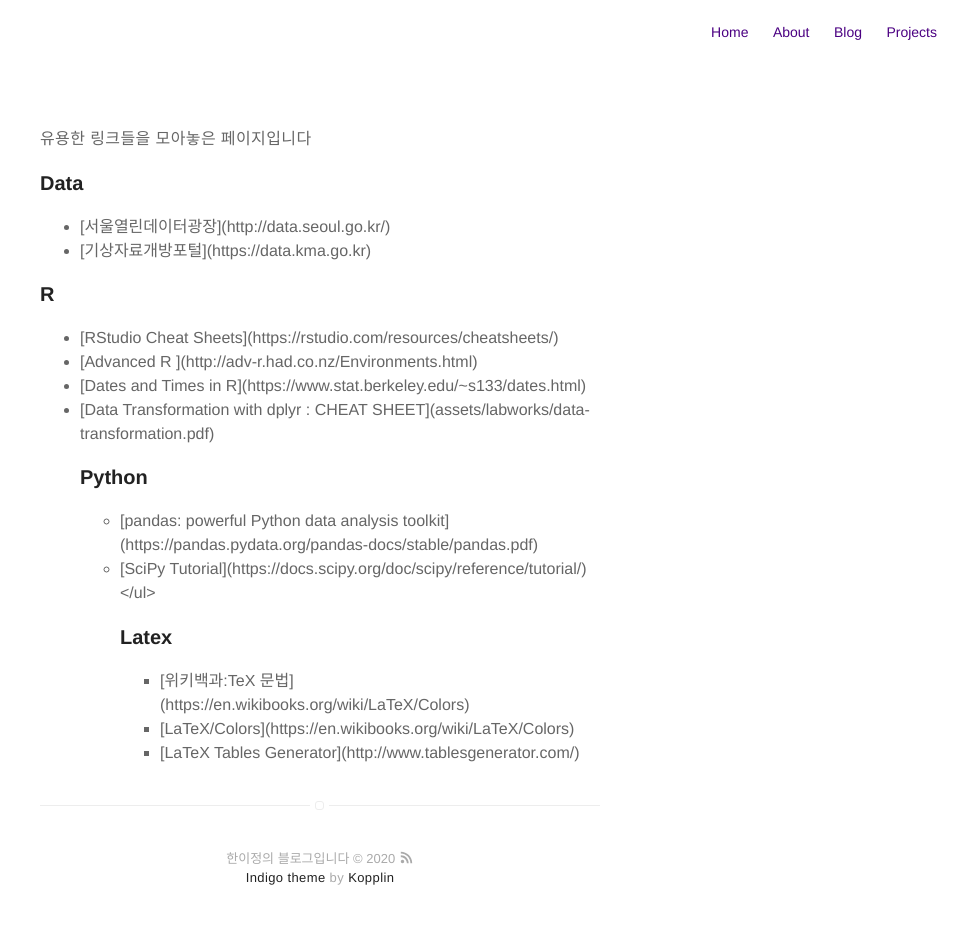
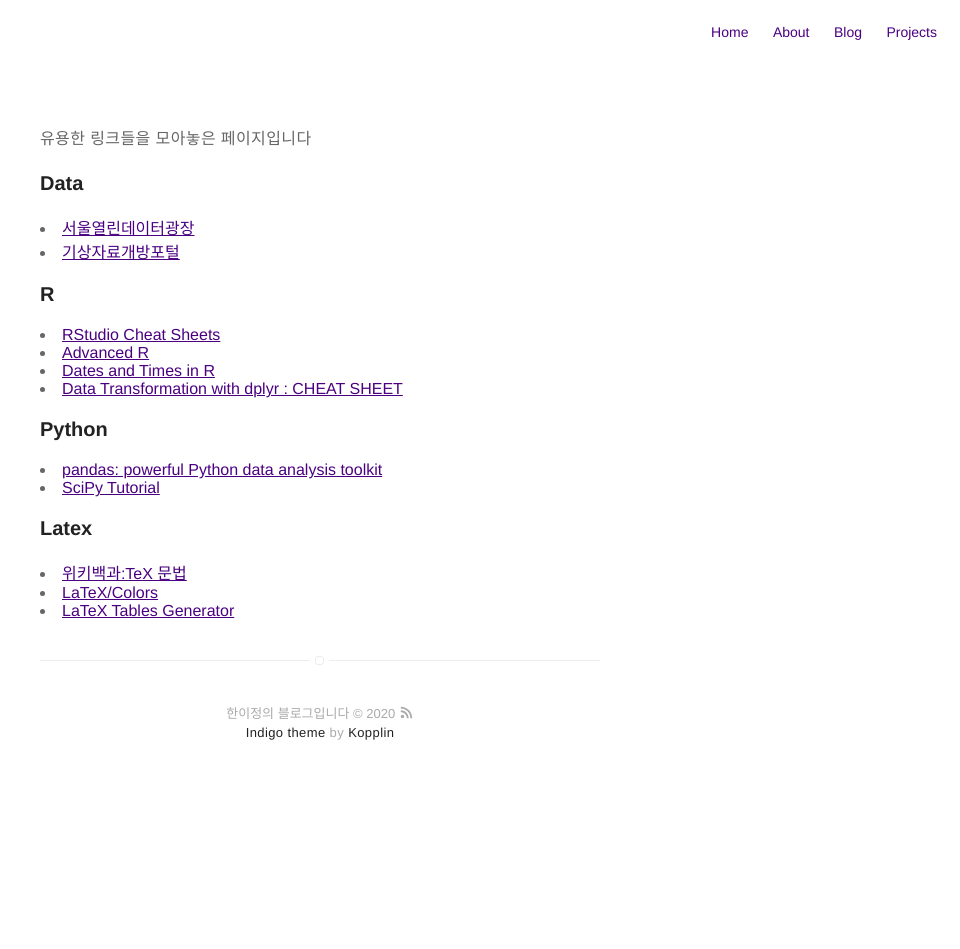
Before and after one commit to 12jeong/12jeong.github.io, a Jekyll site: the page built from links.md, in a window 1280 px wide. Shown: the whole page, without its empty margins (320-1280 px from the left). Built offline with Jekyll 4.4.1, drawn with Linux system fonts in a browser that asks for light colours; after the commit the page ends 900 px from its top, so only the background shows below that.

Commit message:
fix links ref

```diff
--- a/_config.yml
+++ b/_config.yml
@@ -1,6 +1,6 @@
 # main text of home
 name: 한이정의 블로그입니다
-bio: 블로그 새단장 중 ■□□□□ 20%
+bio: 블로그 새단장 중 ■■□□□ 40%
 
 # twitter summary info
 description: A blog about technology and stuff related
--- a/links.md
+++ b/links.md
@@ -6,27 +6,20 @@ layout: page
 유용한 링크들을 모아놓은 페이지입니다
 
 <h3> Data </h3>
-<ul>
-  <li>[서울열린데이터광장](http://data.seoul.go.kr/)</li>
-  <li>[기상자료개방포털](https://data.kma.go.kr)</li>
-</ul>
+  <li> <a href = 'http://data.seoul.go.kr/' > 서울열린데이터광장</a>  </li>
+  <li> <a href = 'https://data.kma.go.kr' > 기상자료개방포털</a>  </li>
 
 <h3> R </h3>
-<ul>
-  <li>[RStudio Cheat Sheets](https://rstudio.com/resources/cheatsheets/) </li>
-  <li>[Advanced R ](http://adv-r.had.co.nz/Environments.html)   </li>
-  <li>[Dates and Times in R](https://www.stat.berkeley.edu/~s133/dates.html)   </li>
-  <li>[Data Transformation with dplyr : CHEAT SHEET](assets/labworks/data-transformation.pdf)  </li>
+  <li> <a href = 'https://rstudio.com/resources/cheatsheets/' > RStudio Cheat Sheets </a>  </li>
+  <li> <a href = 'http://adv-r.had.co.nz/Environments.html' > Advanced R </a>  </li>
+  <li> <a href = 'https://www.stat.berkeley.edu/~s133/dates.html' > Dates and Times in R </a>  </li>
+  <li> <a href = '/assets/labworks/data-transformation.pdf' > Data Transformation with dplyr : CHEAT SHEET  </a>  </li>
 
 <h3> Python </h3>
-<ul>
-  <li>[pandas: powerful Python data analysis toolkit](https://pandas.pydata.org/pandas-docs/stable/pandas.pdf) </li>
-  <li>[SciPy Tutorial](https://docs.scipy.org/doc/scipy/reference/tutorial/)
-</ul>
+  <li> <a href = 'https://pandas.pydata.org/pandas-docs/stable/pandas.pdf' > pandas: powerful Python data analysis toolkit </a>  </li>
+  <li> <a href = 'https://docs.scipy.org/doc/scipy/reference/tutorial/' > SciPy Tutorial </a>  </li>
 
 <h3> Latex </h3>
-<ul>
-  <li>[위키백과:TeX 문법](https://en.wikibooks.org/wiki/LaTeX/Colors)  </li>
-  <li>[LaTeX/Colors](https://en.wikibooks.org/wiki/LaTeX/Colors)  </li>
-  <li>[LaTeX Tables Generator](http://www.tablesgenerator.com/)  </li>
-</ul>
+  <li> <a href = 'https://ko.wikipedia.org/wiki/%EC%9C%84%ED%82%A4%EB%B0%B1%EA%B3%BC:TeX_%EB%AC%B8%EB%B2%95'> 위키백과:TeX 문법 </a>  </li>
+  <li> <a href = 'https://en.wikibooks.org/wiki/LaTeX/Colors' > LaTeX/Colors </a>  </li>
+  <li> <a href = 'http://www.tablesgenerator.com/'> LaTeX Tables Generator </a>  </li>
```
Also changed, not shown: assets/images/profile.png.
